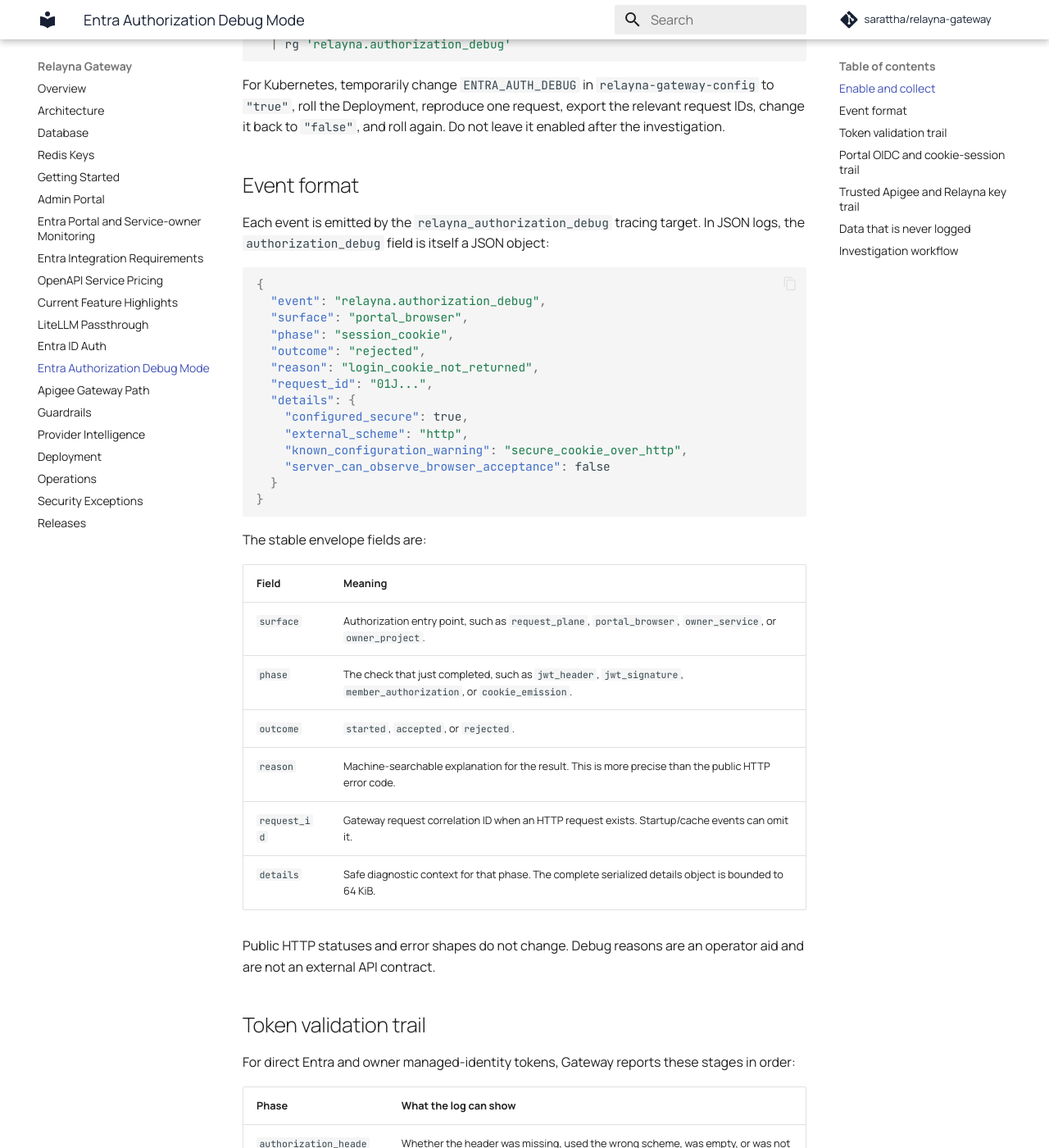
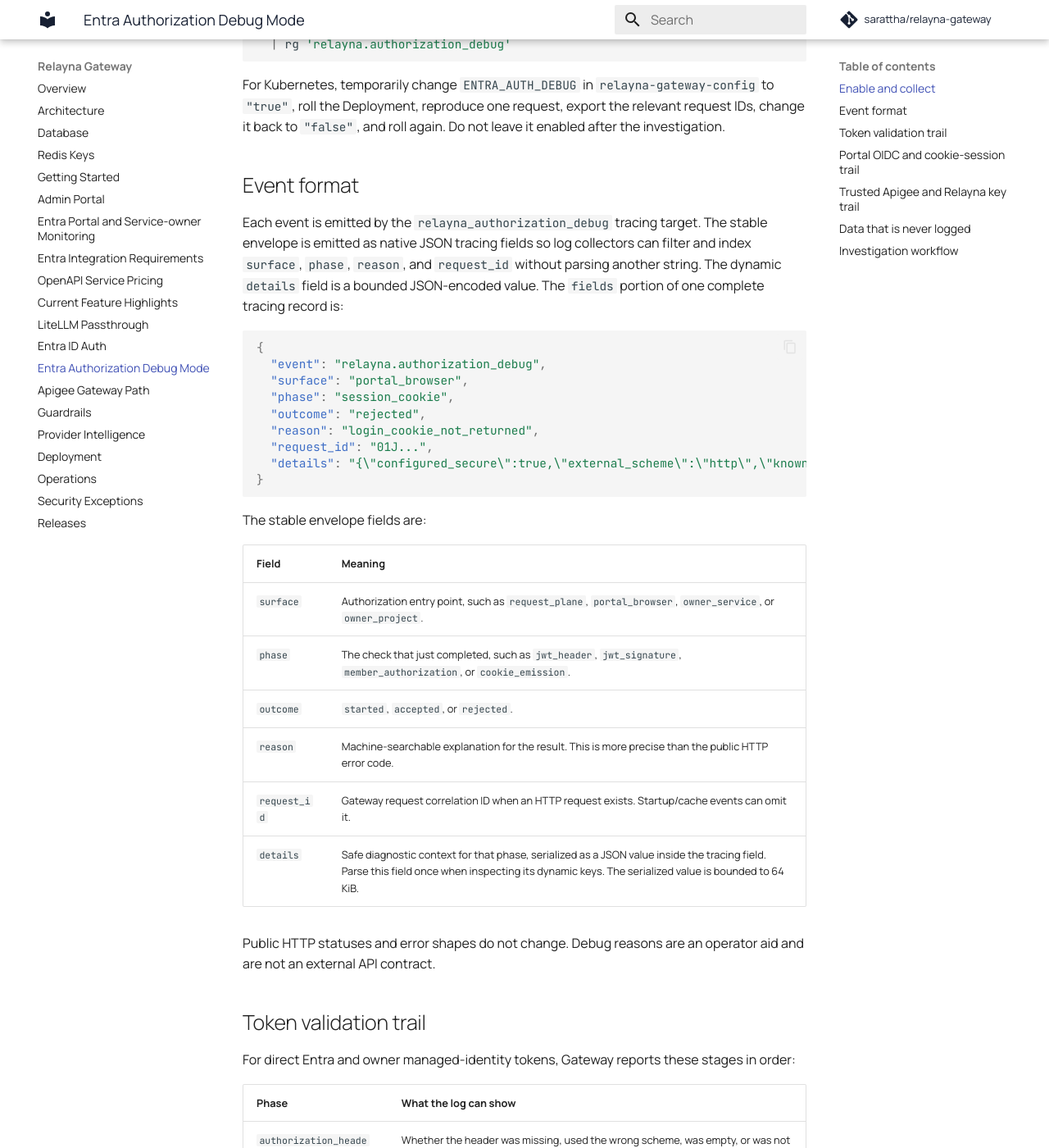
Before and after one commit to sarattha/relayna-gateway, an MkDocs documentation site: the page built from docs/operations/entra-authorization-debug.md, in a window 1280 px wide and 1400 px high, scrolled down 932 px. Shown: the whole window at 82% size. Built offline with MkDocs 1.6.1 and Material for MkDocs 9.7.7, drawn with Linux system fonts in a browser that asks for light colours; comment, search, counter and statistics services are not loaded.

Commit message:
fix: structure Entra debug event envelope

````diff
--- a/docs/operations/entra-authorization-debug.md
+++ b/docs/operations/entra-authorization-debug.md
@@ -47,8 +47,11 @@
 
 ## Event format
 
-Each event is emitted by the `relayna_authorization_debug` tracing target. In
-JSON logs, the `authorization_debug` field is itself a JSON object:
+Each event is emitted by the `relayna_authorization_debug` tracing target. The
+stable envelope is emitted as native JSON tracing fields so log collectors can
+filter and index `surface`, `phase`, `reason`, and `request_id` without parsing
+another string. The dynamic `details` field is a bounded JSON-encoded value.
+The `fields` portion of one complete tracing record is:
 
 ```json
 {
@@ -58,12 +61,7 @@
   "outcome": "rejected",
   "reason": "login_cookie_not_returned",
   "request_id": "01J...",
-  "details": {
-    "configured_secure": true,
-    "external_scheme": "http",
-    "known_configuration_warning": "secure_cookie_over_http",
-    "server_can_observe_browser_acceptance": false
-  }
+  "details": "{\"configured_secure\":true,\"external_scheme\":\"http\",\"known_configuration_warning\":\"secure_cookie_over_http\",\"server_can_observe_browser_acceptance\":false}"
 }
 ```
 
@@ -76,7 +74,7 @@
 | `outcome` | `started`, `accepted`, or `rejected`. |
 | `reason` | Machine-searchable explanation for the result. This is more precise than the public HTTP error code. |
 | `request_id` | Gateway request correlation ID when an HTTP request exists. Startup/cache events can omit it. |
-| `details` | Safe diagnostic context for that phase. The complete serialized details object is bounded to 64 KiB. |
+| `details` | Safe diagnostic context for that phase, serialized as a JSON value inside the tracing field. Parse this field once when inspecting its dynamic keys. The serialized value is bounded to 64 KiB. |
 
 Public HTTP statuses and error shapes do not change. Debug reasons are an
 operator aid and are not an external API contract.
````
Also changed, not shown: internal/execplans/entra-authorization-debug.md (+10 -5 lines), 1 other file.
